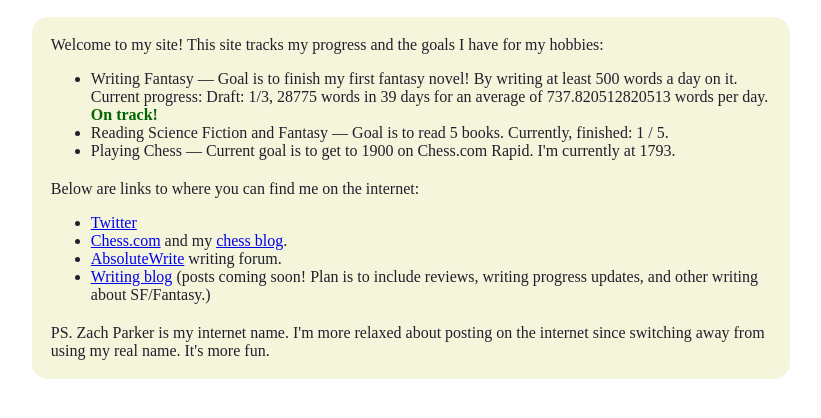
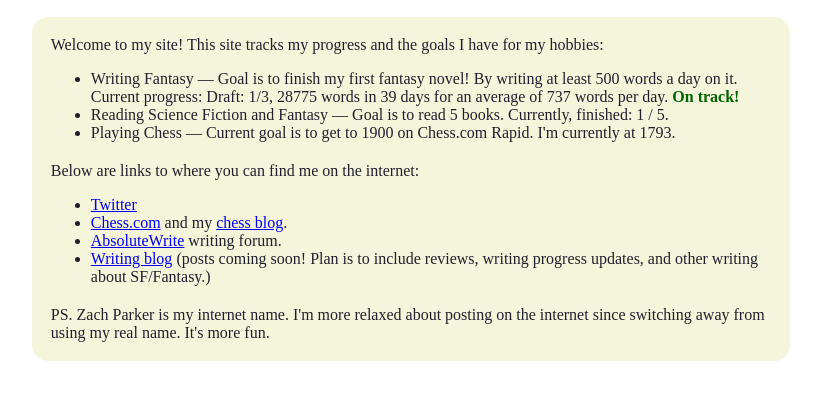
Before and after one commit to pawnzac/pawnzac.github.io, a plain HTML site: page index.html in a window 1280 px wide. Shown: the part 38-456 px from the top of the page, without its empty margins (229-1050 px from the left). Drawn offline with Linux system fonts and the light colour scheme.

Commit message:
integer wpd

```diff
--- a/index.html
+++ b/index.html
@@ -12,7 +12,7 @@
             Welcome to my site!  This site tracks my progress and the goals I have for my hobbies:
           </p>
           <ul>
-            <li> Writing Fantasy &mdash; Goal is to finish my first fantasy novel!  By writing at least 500 words a day on it. Current progress: Draft: 1/3, 28775 words in 39 days for an average of 737.820512820513 words per day. <font color="darkgreen"><b>On track!</b></font>
+            <li> Writing Fantasy &mdash; Goal is to finish my first fantasy novel!  By writing at least 500 words a day on it. Current progress: Draft: 1/3, 28775 words in 39 days for an average of 737 words per day. <font color="darkgreen"><b>On track!</b></font>
             <li> Reading Science Fiction and Fantasy &mdash; Goal is to read 5 books. Currently, finished: 1 / 5.
             <li> Playing Chess &mdash; Current goal is to get to 1900 on Chess.com Rapid.  I'm currently at 1793.
           </ul>
```
Also changed, not shown: 1 other file.
